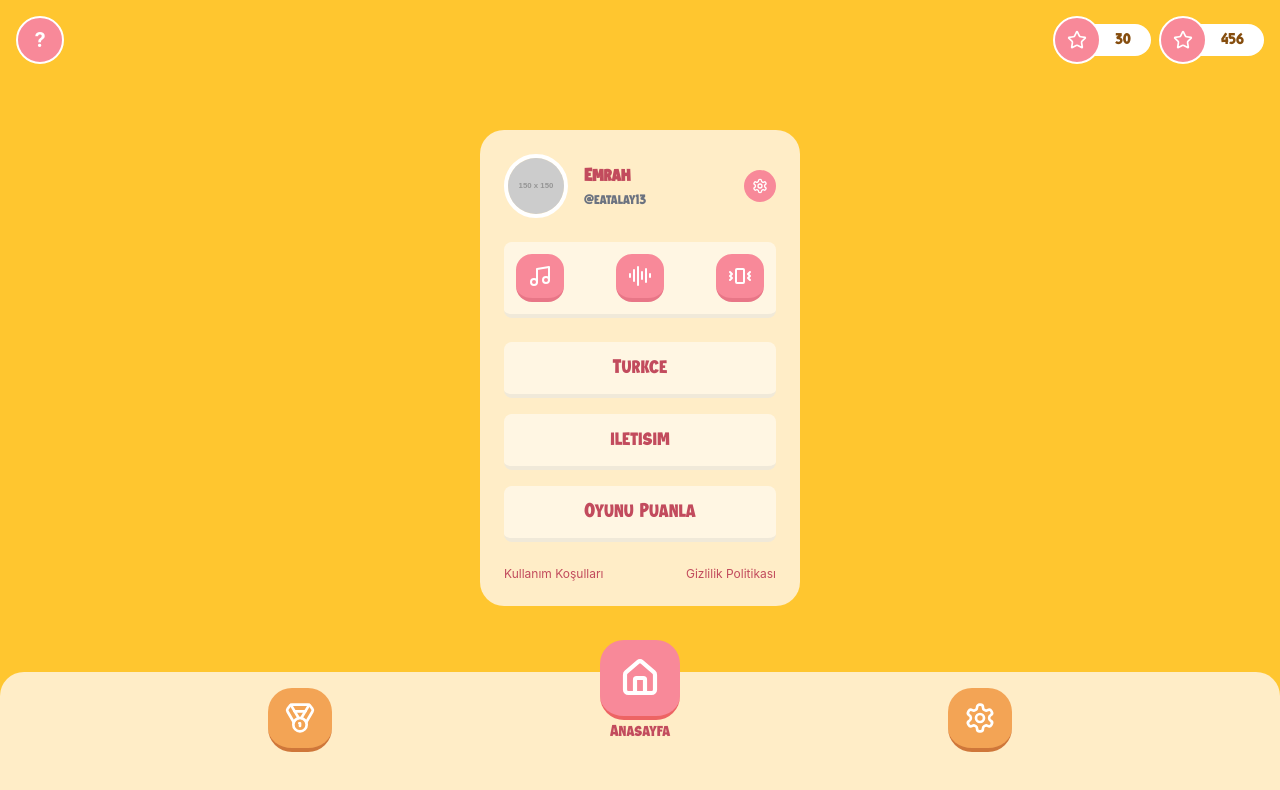
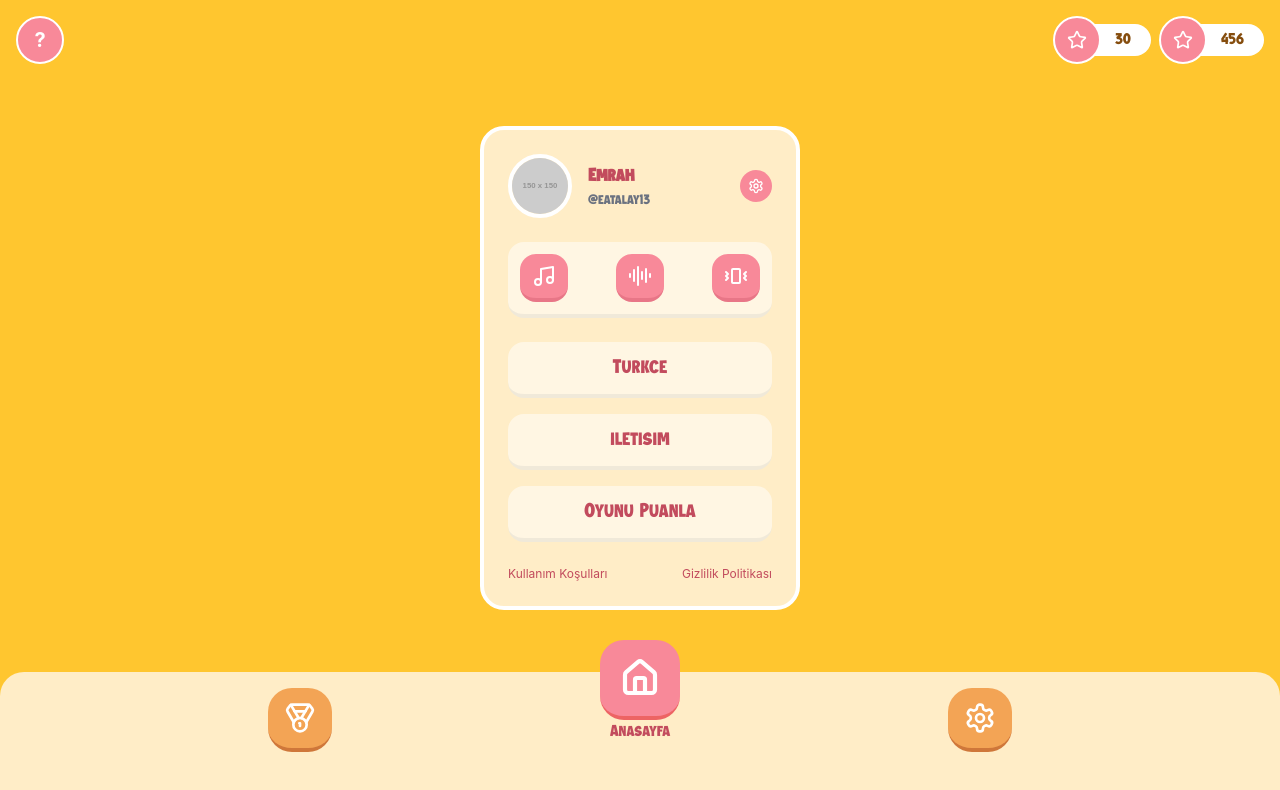
Before and after one commit to eatalay13/words-game, a React (Vite) app: page / in a window 1280 px wide. Shown: the top 790 px of the page. Built offline with nearby package versions, Linux system fonts and the light colour scheme.

Commit message:
Update SettingsScreen component with border styling and font changes

```diff
--- a/src/screens/Settings.tsx
+++ b/src/screens/Settings.tsx
@@ -3,7 +3,7 @@ import { AudioLinesIcon, Music, Settings, Vibrate } from "lucide-react";
 function SettingsScreen() {
   return (
     <div className="flex flex-col items-center justify-between">
-      <div className="bg-gameWhip rounded-3xl p-6 w-80 font-jungleAdventurer">
+      <div className="bg-gameWhip rounded-3xl p-6 w-80 font-jungleAdventurer border-white border-4">
         <div className="flex items-center">
           <div className="w-16 h-16 rounded-full overflow-hidden border-4 border-white">
             <img
@@ -23,7 +23,7 @@ function SettingsScreen() {
           </button>
         </div>
         <div className="mt-6">
-          <div className="flex justify-between bg-white/50 p-3 rounded-lg border-b-4 border-b-gray-500/10">
+          <div className="flex justify-between bg-white/50 p-3 rounded-2xl border-b-4 border-b-gray-500/10">
             <button className="w-12 h-12 bg-gamePink text-white rounded-2xl border-b-4 border-b-gameWine/30 flex items-center justify-center">
               <span role="img" aria-label="music">
                 <Music size={24} />
@@ -42,13 +42,13 @@ function SettingsScreen() {
           </div>
         </div>
         <div className="mt-6 space-y-4">
-          <button className="w-full bg-white/50 text-xl text-gameWine py-3 rounded-lg border-b-4 border-b-gray-500/10">
+          <button className="w-full bg-white/50 text-xl text-gameWine py-3 rounded-2xl border-b-4 border-b-gray-500/10">
             <span>Türkçe</span>
           </button>
-          <button className="w-full bg-white/50 text-xl text-gameWine py-3 rounded-lg border-b-4 border-b-gray-500/10">
+          <button className="w-full bg-white/50 text-xl text-gameWine py-3 rounded-2xl border-b-4 border-b-gray-500/10">
             iletisim
           </button>
-          <button className="w-full bg-white/50 text-xl text-gameWine py-3 rounded-lg border-b-4 border-b-gray-500/10">
+          <button className="w-full bg-white/50 text-xl text-gameWine py-3 rounded-2xl border-b-4 border-b-gray-500/10">
             Oyunu Puanla
           </button>
         </div>
```
